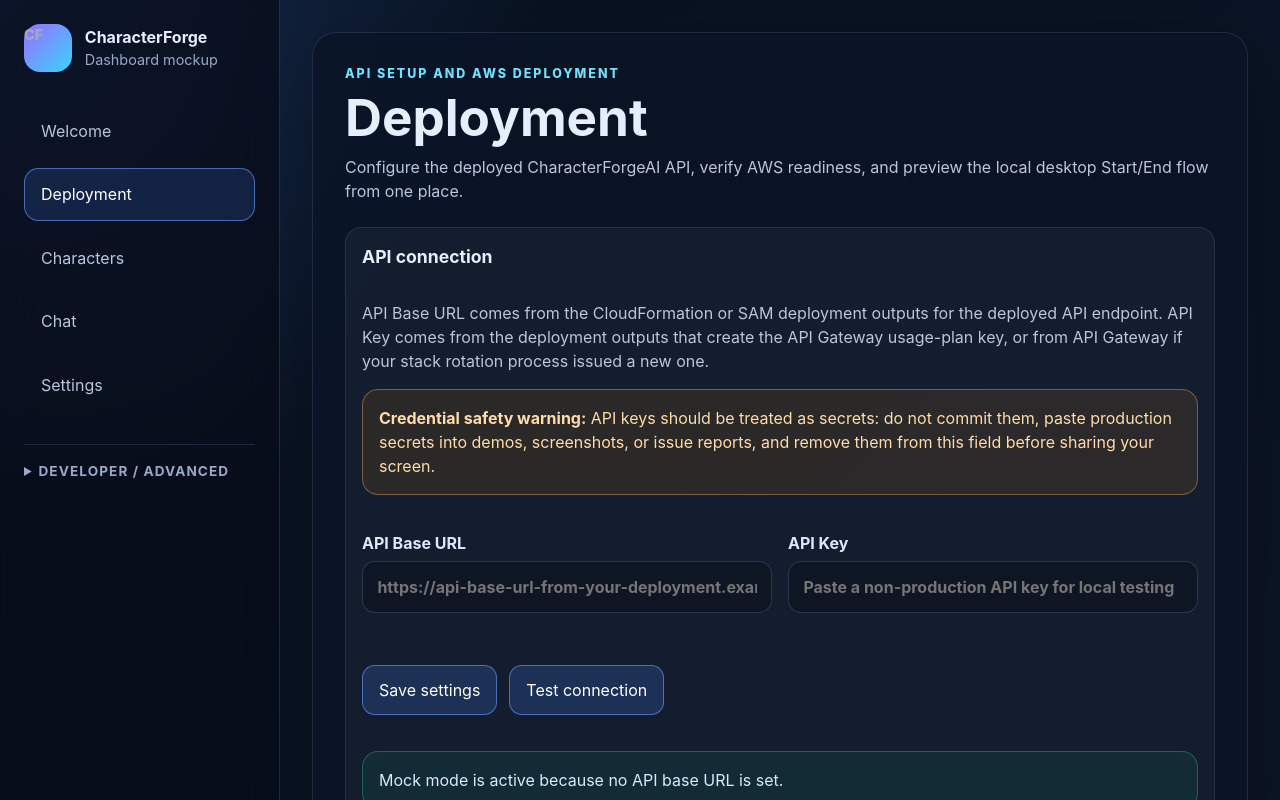
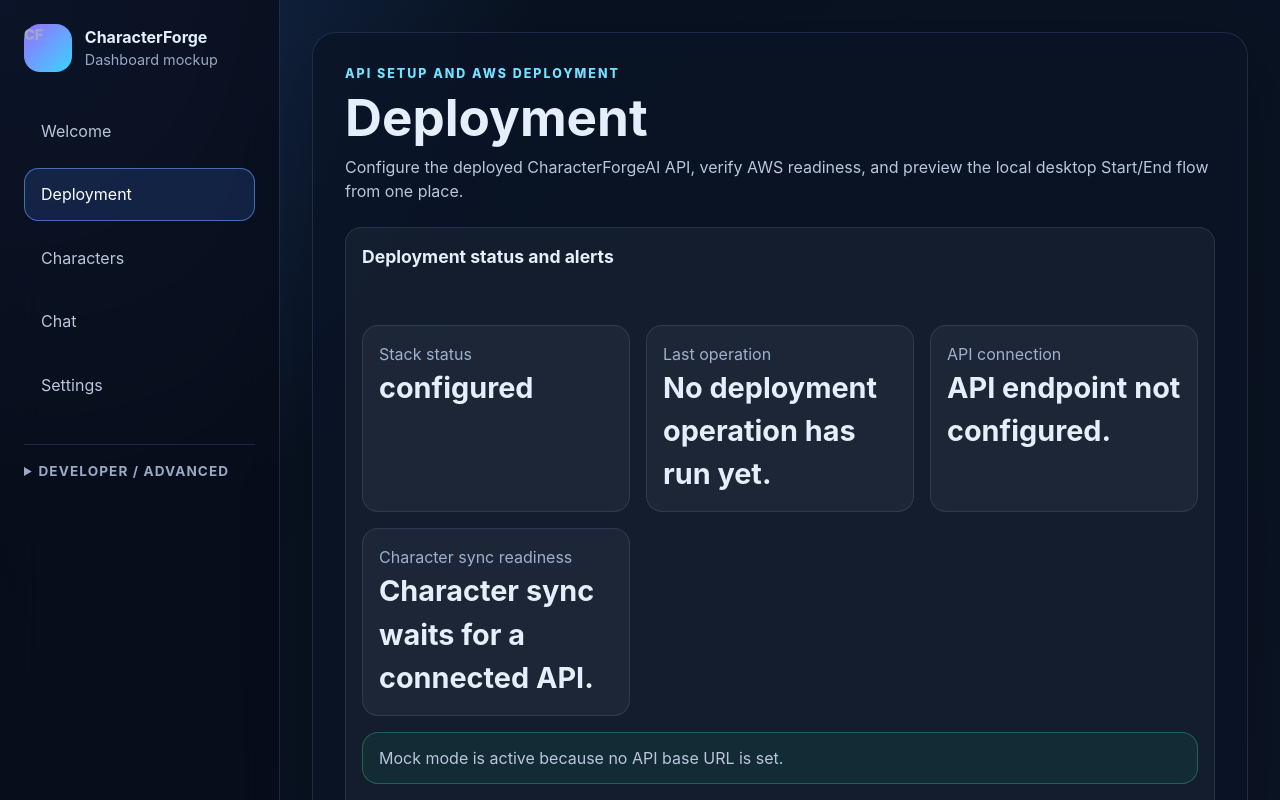
Before and after one commit to Cloudygb/CharacterForge-AI, a React (Vite) app in the folder apps/dashboard/: page / in a window 1280 px wide. Both pictures are taken after a click on the button "Open Deployment Setup". Shown: the top 800 px of the page. Built offline with nearby package versions, Linux system fonts and the light colour scheme.

Commit message:
Add deployment status and alert panels

```diff
--- a/apps/dashboard/src/App.tsx
+++ b/apps/dashboard/src/App.tsx
@@ -23,7 +23,8 @@
   toCharacterRecord,
   toDeploymentStatus,
   type DashboardReadiness,
-  type SharedDashboardState
+  type SharedDashboardState,
+  type DeploymentPhase
 } from "./appState";
 import "./styles.css";
 
@@ -1442,6 +1443,154 @@
   );
 }
 
+type DeploymentStatusPanelData = {
+  apiMessage: string;
+  apiStatus: string;
+  characterSyncMessage: string;
+  failureReason: string | null;
+  lastOperation: string;
+  phase: DeploymentPhase;
+  sanitizedAlerts: string[];
+  stackStatus: string;
+};
+
+function sanitizeDeploymentAlert(message: string): string {
+  return message
+    .replace(/AWS_ACCESS_KEY_ID\s*[:=]\s*[^\s,;]+/gi, "AWS_ACCESS_KEY_ID=<redacted>")
+    .replace(/AWS_SECRET_ACCESS_KEY\s*[:=]\s*[^\s,;]+/gi, "AWS_SECRET_ACCESS_KEY=<redacted>")
+    .replace(/AWS_SESSION_TOKEN\s*[:=]\s*[^\s,;]+/gi, "AWS_SESSION_TOKEN=<redacted>")
+    .replace(/(api[_-]?key|password|token)\s*[:=]\s*[^\s,;]+/gi, "$1=<redacted>")
+    .replace(/(secret access key|session token)\s+[^.\s,;]+/gi, "$1 <redacted>")
+    .trim();
+}
+
+function getDeploymentResultFailureReason(result: DeploymentStartResult | DeploymentEndResult | null): string | null {
+  if (!result || result.status === "succeeded" || result.status === "cancelled") {
+    return null;
+  }
+  const logLine = result.logs.find((line) => /fail|rollback|denied|error|resource handler/i.test(line)) ?? result.logs.at(-1);
+  return logLine ? sanitizeDeploymentAlert(logLine) : `CloudFormation reported ${result.finalStackStatus}.`;
+}
+
+function getDeploymentStatusPanelData({
+  connectionStatus,
+  endResult,
+  setupResult,
+  sharedState,
+  startResult,
+  status
+}: {
+  connectionStatus: ConnectionStatus;
+  endResult: DeploymentEndResult | null;
+  setupResult: SetupCheckResult | null;
+  sharedState: SharedDashboardState;
+  startResult: DeploymentStartResult | null;
+  status: ConnectionStatus;
+}): DeploymentStatusPanelData {
+  const latestResult = endResult ?? startResult;
+  const latestFailureReason = getDeploymentResultFailureReason(latestResult);
+  const stackStatus = latestResult?.finalStackStatus ?? sharedState.deployment.stackStatus ?? sharedState.deployment.phase.replaceAll("_", " ");
+  const phase = /ROLLBACK/.test(stackStatus)
+    ? "rollback"
+    : /FAILED/.test(stackStatus)
+      ? "failed"
+      : sharedState.deployment.phase;
+  const lastOperation = status.state === "loading"
+    ? "Deployment operation in progress."
+    : endResult
+      ? endResult.status === "succeeded"
+        ? "End succeeded."
+        : endResult.status === "cancelled"
+          ? "End cancelled."
+          : /ROLLBACK/.test(endResult.finalStackStatus)
+            ? "Rollback detected."
+            : "Failure detected."
+      : startResult
+        ? startResult.status === "succeeded"
+          ? "Start succeeded."
+          : /ROLLBACK/.test(startResult.finalStackStatus)
+            ? "Rollback detected."
+            : "Failure detected."
+        : "No deployment operation has run yet.";
+  const apiStatus = sharedState.apiConnection.state === "connected"
+    ? "API connected."
+    : sharedState.apiConnection.state === "not_configured"
+      ? "API endpoint not configured."
+      : sharedState.apiConnection.state === "error"
+        ? "API connection failed."
+        : "API endpoint configured but not connected.";
+  const apiMessage = sharedState.apiConnection.message;
+  const characterCount = sharedState.characters.length;
+  const characterSyncMessage = sharedState.apiConnection.state === "connected"
+    ? `${characterCount} API character${characterCount === 1 ? "" : "s"} ready for sync.`
+    : sharedState.characterFolder.state === "ready"
+      ? "Local character folder is ready; API sync waits for a connected API."
+      : "Character sync waits for a connected API.";
+  const readinessAlerts = setupResult
+    ? setupResult.warnings.map(sanitizeDeploymentAlert)
+    : ["Run readiness check before using this for deployment decisions."];
+  const sanitizedAlerts = [
+    ...readinessAlerts,
+    ...(latestFailureReason ? [latestFailureReason] : []),
+    ...(connectionStatus.state === "error" ? [sanitizeDeploymentAlert(connectionStatus.message)] : [])
+  ].filter(Boolean);
+
+  return {
+    apiMessage,
+    apiStatus,
+    characterSyncMessage,
+    failureReason: latestFailureReason,
+    lastOperation,
+    phase,
+    sanitizedAlerts: sanitizedAlerts.length ? sanitizedAlerts : ["No active deployment alerts."],
+    stackStatus,
+  };
+}
+
+function DeploymentStatusPanels({
+  connectionStatus,
+  endResult,
+  setupResult,
+  sharedState,
+  startResult,
+  status
+}: {
+  connectionStatus: ConnectionStatus;
+  endResult: DeploymentEndResult | null;
+  setupResult: SetupCheckResult | null;
+  sharedState: SharedDashboardState;
+  startResult: DeploymentStartResult | null;
+  status: ConnectionStatus;
+}) {
+  const panelData = getDeploymentStatusPanelData({ connectionStatus, endResult, setupResult, sharedState, startResult, status });
+  return (
+    <section className="setup-safety-panel" aria-labelledby="deployment-status-alerts-title">
+      <h2 id="deployment-status-alerts-title">Deployment status and alerts</h2>
+      <div className="setup-check-grid">
+        <SetupCheckCard label="Stack status" value={panelData.stackStatus} />
+        <SetupCheckCard label="Last operation" value={panelData.lastOperation} />
+        <SetupCheckCard label="API connection" value={panelData.apiStatus} />
+        <SetupCheckCard label="Character sync readiness" value={panelData.characterSyncMessage} />
+      </div>
+      <p className="notice compact">{sanitizeDeploymentAlert(panelData.apiMessage)}</p>
+      {panelData.failureReason ? (
+        <section className={`connection-status ${panelData.phase === "rollback" || panelData.phase === "failed" ? "error" : "idle"}`} aria-labelledby="rollback-failure-title">
+          <h3 id="rollback-failure-title">Rollback / failure reason</h3>
+          <p>{panelData.failureReason}</p>
+        </section>
+      ) : null}
+      <section className="warning setup-warning-list" aria-labelledby="sanitized-alerts-title">
+        <h3 id="sanitized-alerts-title">Sanitized alerts</h3>
+        <ul>
+          {panelData.sanitizedAlerts.map((alert) => (
+            <li key={alert}>{alert}</li>
+          ))}
+        </ul>
+      </section>
+    </section>
+  );
+}
+
 function DeploymentStartScreen({
   connectionStatus,
   endDeleteConfirmed,
@@ -1451,6 +1600,7 @@
   settings,
   setupResult,
   setupCheckRequest,
+  sharedState,
   setupStatus,
   testedApiSettings,
   wizardResult,
@@ -1481,6 +1631,7 @@
   settings: ApiSettings;
   setupResult: SetupCheckResult | null;
   setupCheckRequest: SetupCheckForm | null;
+  sharedState: SharedDashboardState;
   setupStatus: ConnectionStatus;
   testedApiSettings: ApiSettings | null;
   wizardResult: AwsSetupWizardResult | null;
@@ -1540,6 +1691,14 @@
         Configure the deployed CharacterForgeAI API, verify AWS readiness, and preview the local desktop Start/End flow from
         one place.
       </p>
+      <DeploymentStatusPanels
+        connectionStatus={connectionStatus}
+        endResult={endResult}
+        setupResult={setupResult}
+        sharedState={sharedState}
+        startResult={startResult}
+        status={status}
+      />
       <section className="setup-safety-panel" aria-labelledby="api-connection-title">
         <h2 id="api-connection-title">API connection</h2>
         <p>
@@ -2707,6 +2866,7 @@
             settings={draftSettings}
             setupResult={setupCheckResult}
             setupCheckRequest={setupCheckRequest}
+            sharedState={sharedDashboardState}
             setupStatus={setupCheckStatus}
             testedApiSettings={testedApiConnectionSettings}
             wizardResult={awsSetupWizardResult}
```
Also changed, not shown: 1 other file (tests, documents, lock files or other folders).
